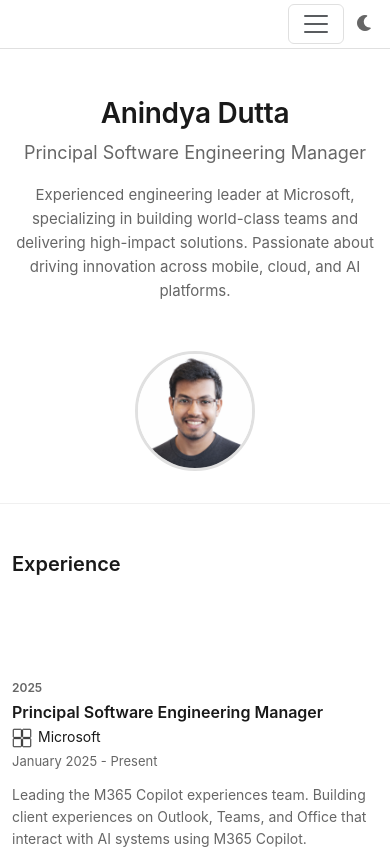
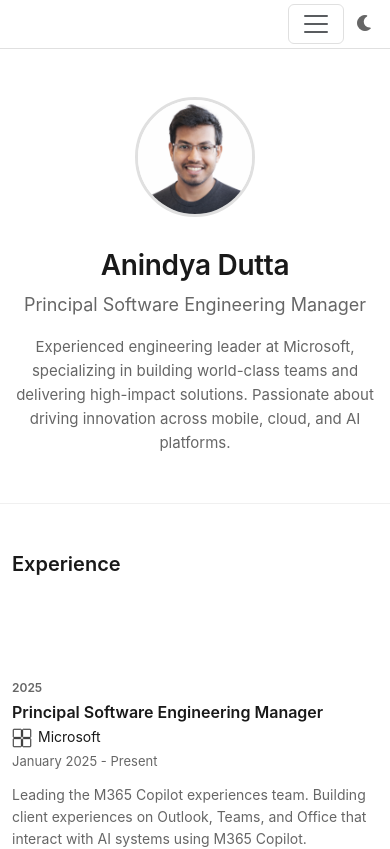
Before and after one commit to dutta14/dutta14.github.io, a React (Vite) app: page / in a window 390 px wide. Shown: the top 849 px of the page. Built offline with nearby package versions, Linux system fonts and the light colour scheme.

Commit message:
Hero: balanced image-right split layout
- justify-content: space-between for even weight distribution
- Text flex-grows with max-width: 560px
- Image slightly larger (176px) for visual balance
- Mobile: photo above name with order: -1

```diff
--- a/src/styles/Hero.css
+++ b/src/styles/Hero.css
@@ -9,7 +9,12 @@
   display: flex;
   align-items: center;
   gap: 32px;
-  justify-content: flex-start;
+  justify-content: space-between;
+}
+
+.hero-text {
+  flex: 1 1 0;
+  max-width: 560px;
 }
 
 .hero-text h1 {
@@ -39,8 +44,8 @@
 }
 
 .hero-image img {
-  width: 160px;
-  height: 160px;
+  width: 176px;
+  height: 176px;
   border-radius: 50%;
   border: 3px solid var(--border-color);
   object-fit: cover;
@@ -52,8 +57,16 @@
     text-align: center;
   }
 
+  .hero-text {
+    max-width: none;
+  }
+
   .hero-text h1 {
     font-size: 1.75rem;
+  }
+
+  .hero-image {
+    order: -1;
   }
 
   .hero-image img {
```
